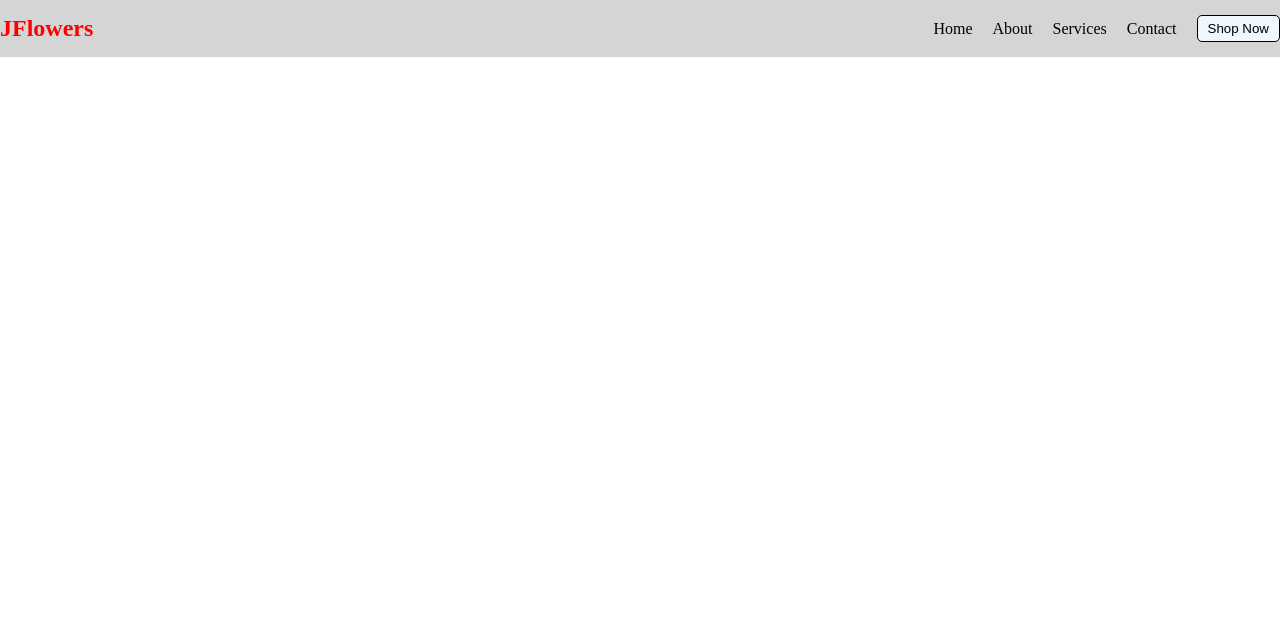
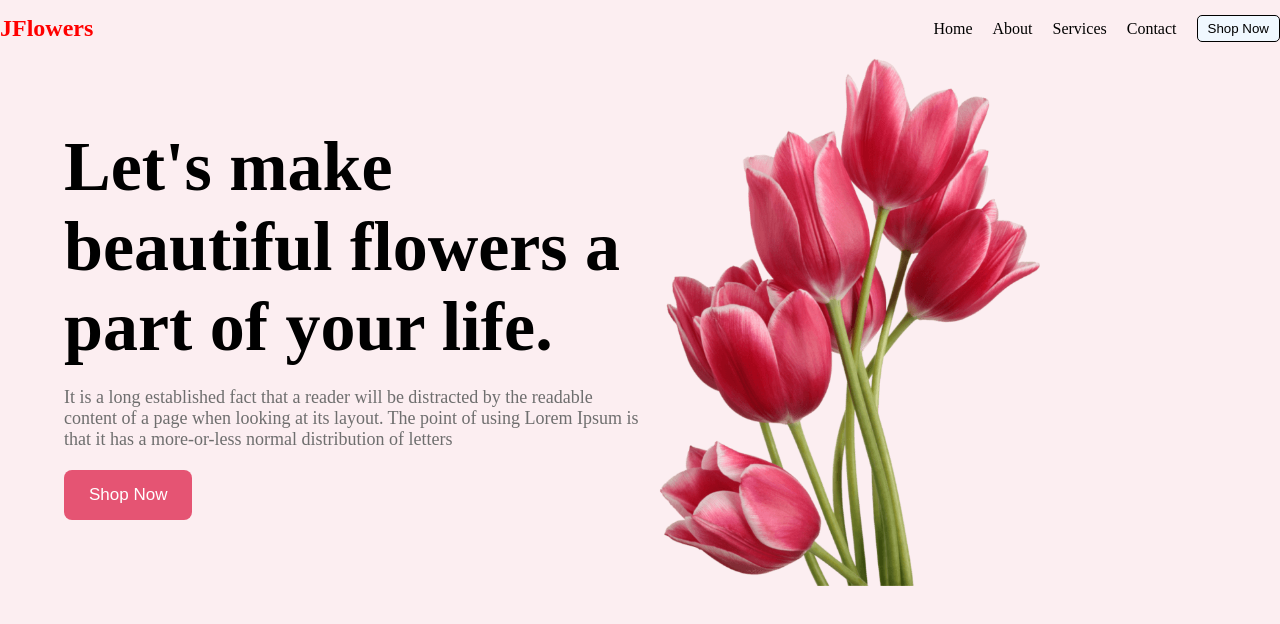
Before and after one commit to JosimHossain1/flower-shop2, a plain HTML site: page index.html in a window 1280 px wide. Drawn offline with Linux system fonts and the light colour scheme.

Commit message:
Hero Area Done

```diff
--- a/index.html
+++ b/index.html
@@ -31,6 +31,35 @@
       </ul>
     </nav>
     <!-- Navbar End -->
+
+
+    <!-- Hero Area -->
+
+
+    <div class="hero">
+      <div class="container">
+        <div class="flex hero-wrapper">
+          <div class="hero-left">
+            <h2>Let's make
+              beautiful flowers a
+              part of your life.</h2>
+
+            <p>It is a long established fact that a reader will be distracted by the readable
+              content of a page when looking at its layout. The point of using Lorem Ipsum is
+              that it has a more-or-less normal distribution of letters</p>
+            <button>Shop Now</button>
+
+          </div>
+          <!-- Left side end -->
+          <div class="hero-right">
+            <img class="hero-image" width="420" src="/assets/pngwing 10.png" alt="">
+          </div>
+        </div>
+      </div>
+    </div>
+
+
+
   </header>
   <!-- Header Area End -->
 
--- a/style.css
+++ b/style.css
@@ -9,11 +9,12 @@
 
 .container {
   width: 90%;
+  margin: 0 auto;
 }
 
 /* Navbar */
 nav {
-  background: rgba(128, 128, 128, 0.331);
+  background: #fceef1;
   padding: 15px 0;
   justify-content: space-between;
 }
@@ -39,3 +40,46 @@ nav button {
   border-radius: 5px;
   cursor: pointer;
 }
+
+/* Hero Area */
+
+.hero {
+  background: #fceef1;
+  height: 100vh;
+}
+
+.hero-wrapper {
+  justify-content: space-between;
+  align-items: center;
+}
+
+.hero-left {
+  width: 50%;
+}
+
+.hero-right {
+  width: 50%;
+}
+
+.hero-left h2 {
+  font-size: 70px;
+  font-weight: bold;
+}
+
+.hero-left p {
+  font-size: 18px;
+  margin: 20px 0px;
+  color: rgb(110, 110, 110);
+}
+
+.hero-left button {
+  background-color: #e55473;
+  color: white;
+  border: none;
+  padding: 15px 25px;
+  border-radius: 8px;
+  font-size: 17px;
+  cursor: pointer;
+}
+
+/* Hero Section End */
```
